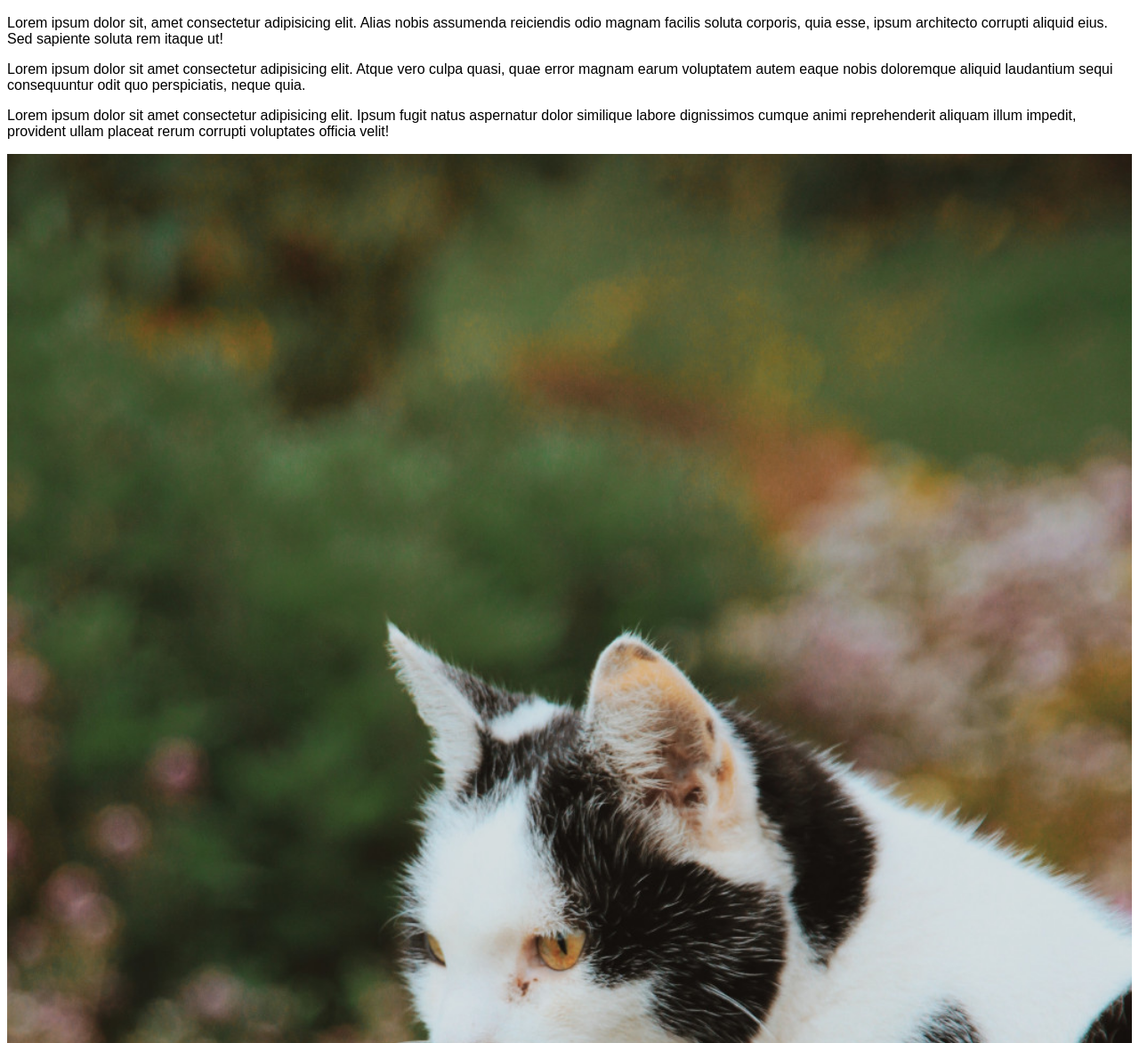
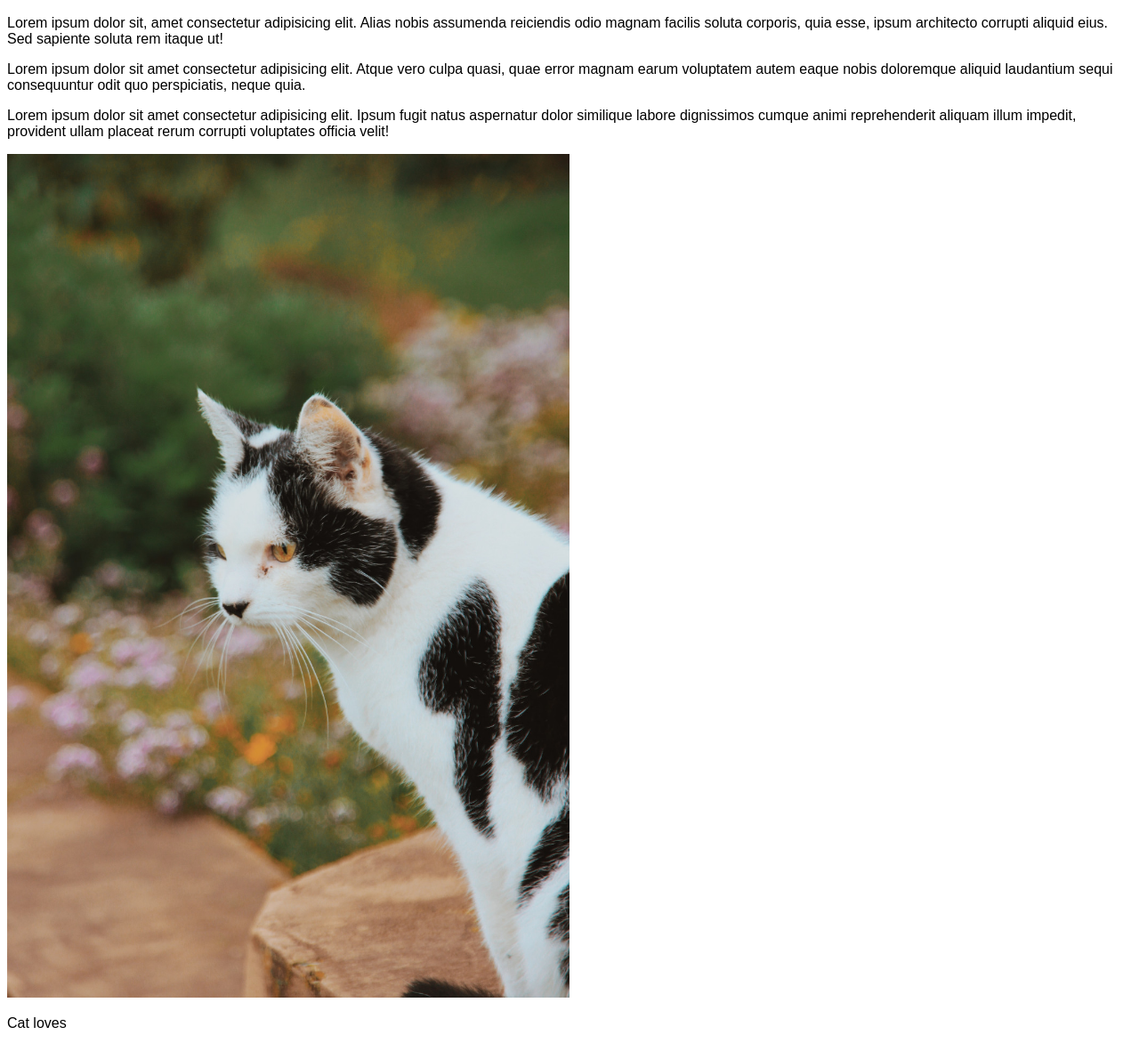
Before and after one commit to Zelchs/LocalPage, a plain HTML site: page cat.html in a window 1280 px wide. Shown: the part 111-1283 px from the top of the page at 89% size. Drawn offline with Linux system fonts and the light colour scheme.

Commit message:
made img map

```diff
--- a/cat.html
+++ b/cat.html
@@ -15,7 +15,12 @@
 </p>
 <p>Lorem ipsum dolor sit amet consectetur adipisicing elit. Ipsum fugit natus aspernatur dolor similique labore dignissimos cumque animi reprehenderit aliquam illum impedit, provident ullam placeat rerum corrupti voluptates officia velit!
 </p>
-<a href="#"><img src="/latviancat.jpg" alt="Cat" width="100%">
+<a href="#">
+    <img
+    src="img/latviancat.jpg"
+    alt="Cat"
+    width="50%"
+    >
 </a>
 <p>Cat loves</p>
 <ul>
@@ -28,7 +33,6 @@
 <p>Lorem</p>
 <p>Lorem</p>
 <p>Lorem</p>
-<a href="D:\Bildes\IT\IMG_20190510_130759.jpg">Cat photos</a>
 <p>Lorem ipsum dolor sit amet, consectetur adipisicing elit. Culpa ea aperiam atque. Aliquam fugiat iure incidunt atque soluta. Corporis possimus accusantium similique libero cumque dicta ratione vero sequi asperiores fuga.</p>
 <form><input type="text" placeholder="type text here" required>
 <button type="submit">Submit</button>
```
Also changed, not shown: img/latviancat.jpg (renamed from latviancat.jpg), 3 other files.
